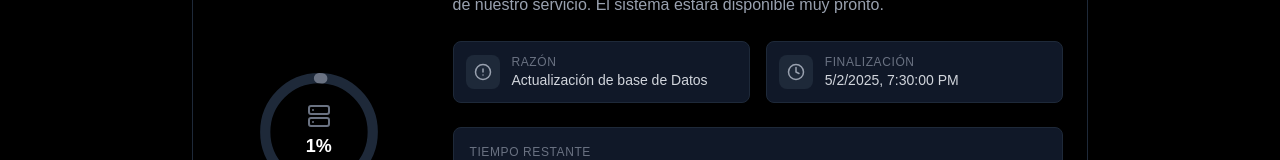
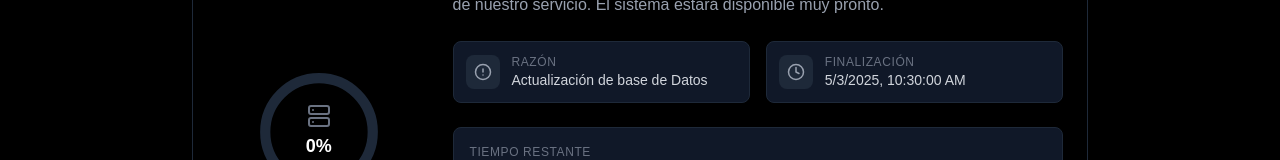
Before and after one commit to venuszz/INVENTARIO, a Next.js app: page /resguardos/consultar in a window 1280 px wide. Shown: the part 350-510 px from the top of the page. Built offline with nearby package versions, Linux system fonts and the light colour scheme; no server answers.

Commit message:
fix: update maintenance end time to reflect correct schedule

```diff
--- a/src/components/maintainance.tsx
+++ b/src/components/maintainance.tsx
@@ -14,7 +14,7 @@ interface MaintenancePageProps {
 
 export default function MaintenancePage({
     pageTitle = "Mantenimiento Programado",
-    maintenanceEndTime = "2025-05-02T19:30:00",
+    maintenanceEndTime = "2025-05-03T10:30:00",
     maintenanceReason = "Actualización de base de Datos",
     showHomeButton = true,
     showBackButton = true,
```
